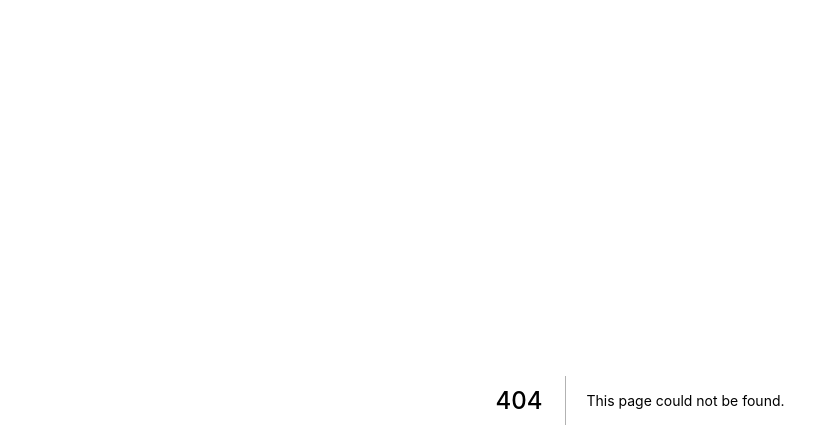
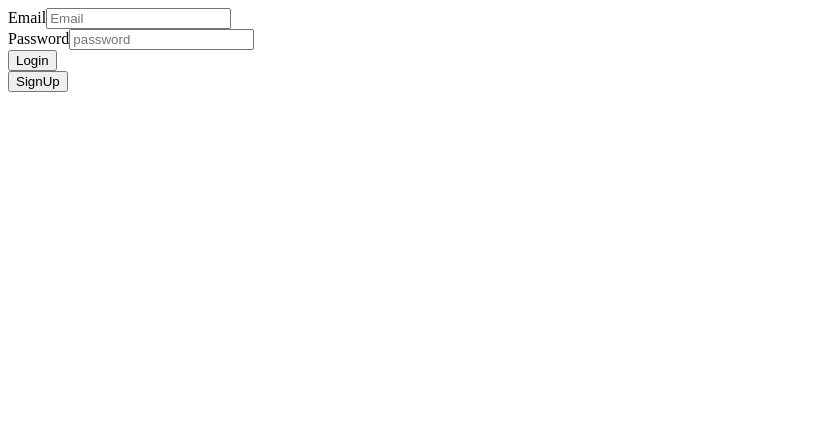
Before and after one commit to idomajid/lofi-streaming, a Next.js app: page /login in a window 1280 px wide. Before the commit this address had no page. Shown: the top 448 px of the page, without its empty margins (0-839 px from the left). Built offline with nearby package versions, Linux system fonts and the light colour scheme; no server answers.

Commit message:
login page

```diff
--- /dev/null
+++ b/pages/login.jsx
@@ -0,0 +1,10 @@
+import React from "react";
+import LoginCard from "../components/LoginCard";
+
+export default function Login() {
+  return (
+    <div>
+      <LoginCard />
+    </div>
+  );
+}
```
